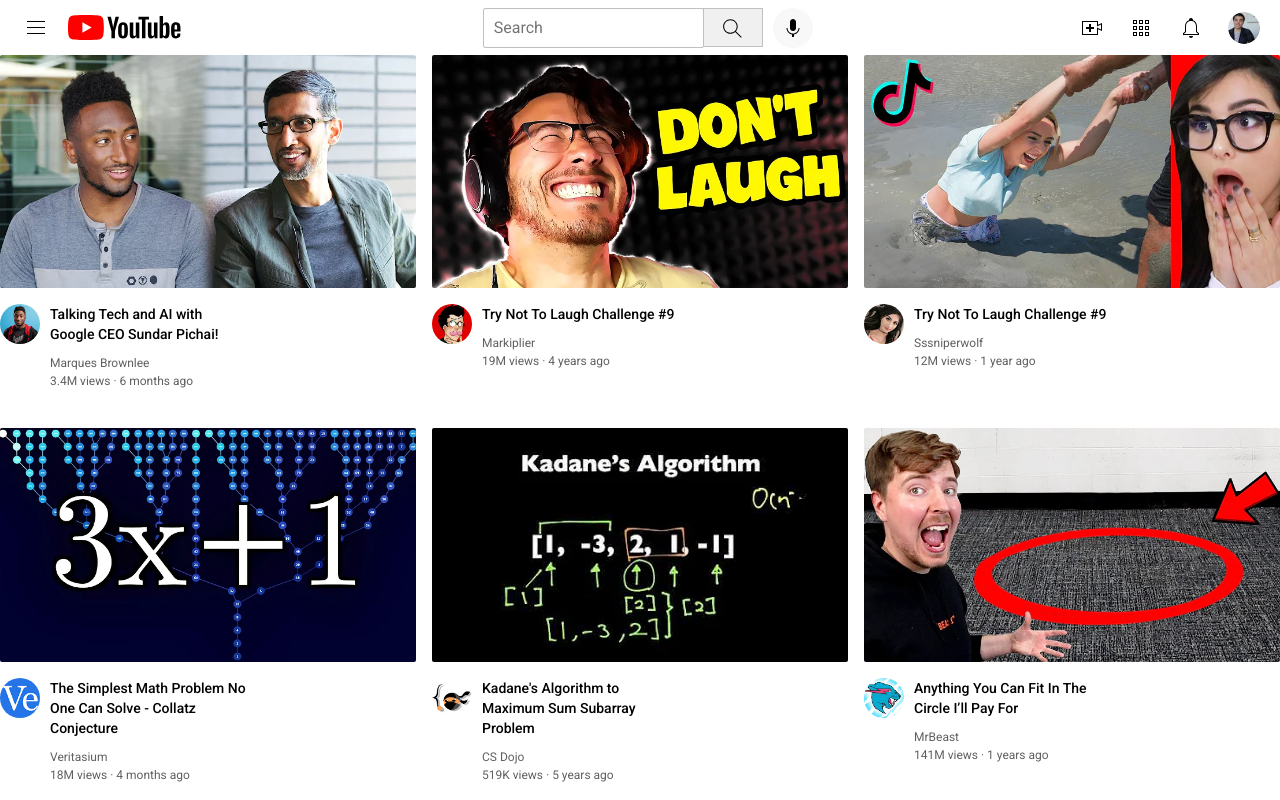
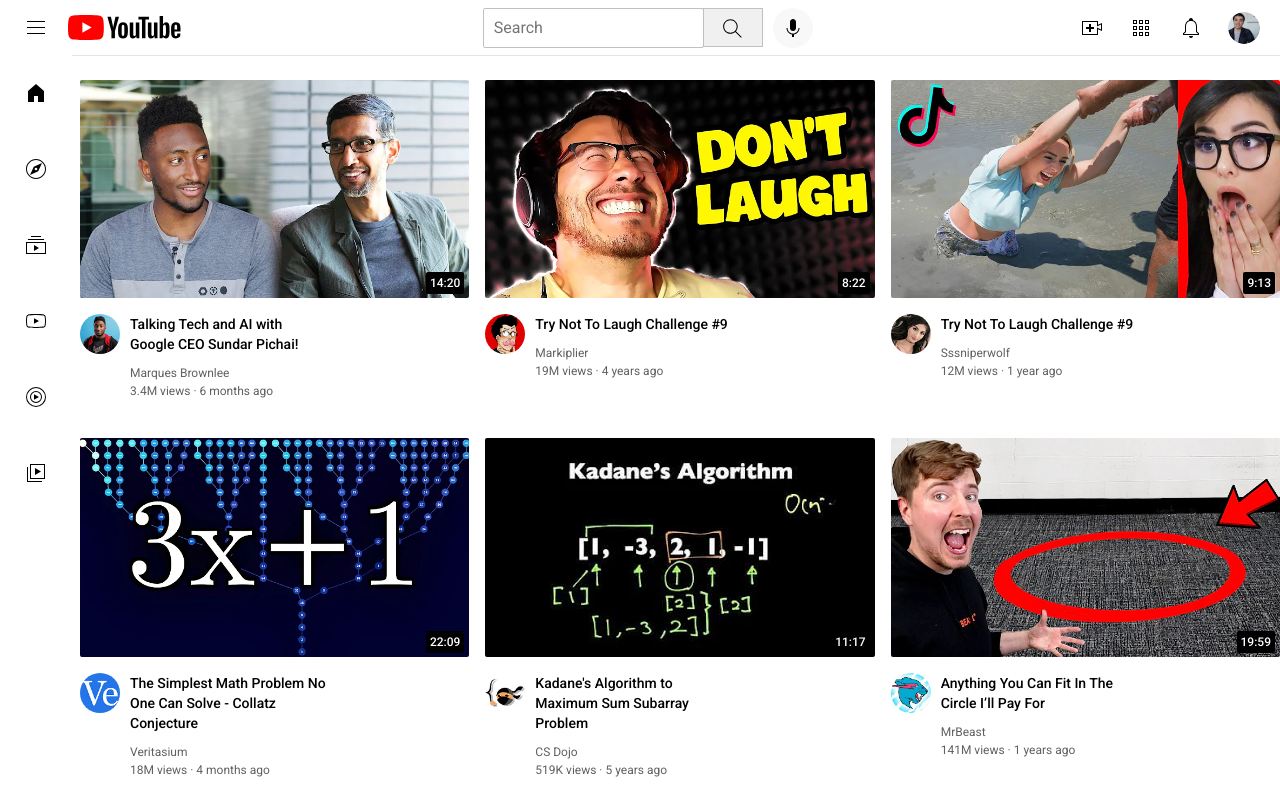
Before and after one commit to RishiGupta-05/youtube-clone, a plain HTML site: page index.html in a window 1280 px wide. Drawn offline with Linux system fonts and the light colour scheme.

Commit message:
added side bar and fixed styling issues

```diff
--- a/index.html
+++ b/index.html
@@ -5,6 +5,7 @@
 <link rel="stylesheet" href="styles/general.css">
 <link rel="stylesheet" href="styles/header.css">
 <link rel="stylesheet" href="styles/video.css">
+<link rel="stylesheet" href="styles/sidebar.css">
 <link rel="preconnect" href="https://fonts.googleapis.com">
 <link rel="preconnect" href="https://fonts.gstatic.com" crossorigin>
 <link href="https://fonts.googleapis.com/css2?family=Roboto:ital,wght@0,100;0,300;0,400;0,500;0,700;0,900;1,100;1,300;1,400;1,500;1,700;1,900&display=swap" rel="stylesheet">
@@ -31,6 +32,31 @@
 
         </div>
 
+        <div class="sidebar">
+            <div class="sidebar-link">
+                <img src="icons/home.svg" alt="">
+
+            </div>
+            <div class="sidebar-link">
+                <img src="icons/explore.svg" alt="">
+            </div>
+            <div class="sidebar-link">
+                <img src="icons/subscriptions.svg" alt="">
+            </div>
+            <div class="sidebar-link">
+                <img src="icons/originals.svg" alt="">
+            </div>
+
+            <div class="sidebar-link">
+                <img src="icons/youtube-music.svg" alt="">
+            </div>
+            <div class="sidebar-link">
+                <img src="icons/library.svg" alt="">
+            </div>
+
+
+        </div>
+
             <div class="right-section">
                 <img class="upload-icon" src="icons/upload.svg" alt="">
                 <img class="youtube-apps-icon"  src="icons/youtube-apps.svg" alt="">
@@ -45,13 +71,16 @@
         <div class="video-grid">
             <div class="video-preview">
                 <div class="thumbnail-row">
+
                     <img  src="thumbnails/thumbnail-1.webp" class="thumbnails" alt="">
+                    <div class="video-time">14:20</div>
                 </div>
 
                 <div>
                     <div class="video-info-grid">
                     <div class="channel-pictures">
                         <img class="profile-picture" src="channel-pictures/channel-1.jpeg" alt="">
+
                     </div>
 
                     <div class="video-info">
@@ -76,6 +105,7 @@
             <div class="video-preview">
                 <div class="thumbnail-row">
                     <img  src="thumbnails/thumbnail-2.webp" class="thumbnails" alt="">
+                    <div class="video-time">8:22</div>
                 </div>
 
                 <div>
@@ -106,6 +136,7 @@
             <div class="video-preview">
                 <div class="thumbnail-row">
                     <img  src="thumbnails/thumbnail-3.webp" class="thumbnails" alt="">
+                    <div class="video-time">9:13</div>
                 </div>
 
                 <div>
@@ -136,6 +167,7 @@
             <div class="video-preview">
                 <div class="thumbnail-row">
                     <img  src="thumbnails/thumbnail-4.webp" class="thumbnails" alt="">
+                    <div class="video-time">22:09</div>
                 </div>
 
                 <div>
@@ -166,6 +198,7 @@
             <div class="video-preview">
                 <div class="thumbnail-row">
                     <img  src="thumbnails/thumbnail-5.webp" class="thumbnails" alt="">
+                    <div class="video-time">11:17</div>
                 </div>
 
                 <div>
@@ -196,6 +229,7 @@
             <div class="video-preview">
                 <div class="thumbnail-row">
                     <img  src="thumbnails/thumbnail-6.webp" class="thumbnails" alt="">
+                    <div class="video-time">19:59</div>
                 </div>
 
                 <div>
--- a/styles/general.css
+++ b/styles/general.css
@@ -6,4 +6,6 @@
 
 body{
     margin: 0;
+    padding-top: 80px;
+    padding-left: 80px;
 }
--- a/styles/header.css
+++ b/styles/header.css
@@ -3,6 +3,15 @@
     display: flex;
     flex-direction: row;
     justify-content: space-between;
+
+    position: fixed;
+    top: 0;
+    left: 0;
+    right: 0;
+    background-color: white;
+    border-bottom-width: 1px;
+    border-bottom-style: solid;
+    border-bottom-color: rgb(228, 228, 228);
 }
 
 .left-section {
--- /dev/null
+++ b/styles/sidebar.css
@@ -0,0 +1,27 @@
+.sidebar{
+    position: fixed;
+    left: 0;
+    bottom: 0;
+    top: 55px;
+    background-color: white;
+    width: 72px;
+
+}
+
+.sidebar-link{
+
+    height: 76px;
+    display: flex;
+    justify-content: center;
+    align-items: center;
+
+}
+
+.sidebar-link:hover{
+    background-color: rgb(235, 235, 235);
+}
+
+.sidebar-link img{
+    height: 24px;
+
+}
--- a/styles/video.css
+++ b/styles/video.css
@@ -2,7 +2,7 @@
 .thumbnails{
     width: 100%;
     border-radius: 2px;
-   ;
+
 }
 
 
@@ -55,6 +55,7 @@
 
 .thumbnail-row{
     margin-bottom: 12px;
+    position: relative;
 }
 
 .video-grid{
@@ -63,3 +64,17 @@
     column-gap: 16px;
     row-gap: 40px;
 }
+
+.video-time{
+    font-family: Roboto, Arial;
+    font-size: 12px;
+    font-weight: 500;
+    background-color: black;
+    color: white;
+    position: absolute;
+    bottom: 8px;
+    right: 5px;
+    padding: 4px 4px 4px 4px;
+    border-radius: 2px;
+
+}
```
Also changed, not shown: positions.html (added, +26 -0 lines).
